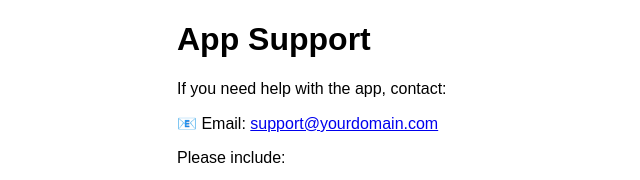
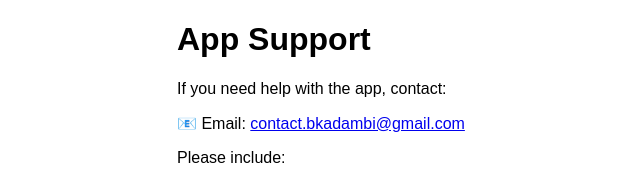
Before and after one commit to balajikadambi/support-form, a plain HTML site: page index.html in a window 1280 px wide. Shown: the top 180 px of the page, 113-753 px from the left. Drawn offline with Linux system fonts and the light colour scheme.

Commit message:
Update index.html

```diff
--- a/index.html
+++ b/index.html
@@ -9,7 +9,7 @@
   <p>If you need help with the app, contact:</p>
 
   <p>
-    📧 Email: <a href="mailto:support@yourdomain.com">support@yourdomain.com</a>
+    📧 Email: <a href="mailto:contact.bkadambi@gmail.com">contact.bkadambi@gmail.com</a>
   </p>
 
   <p>
```
